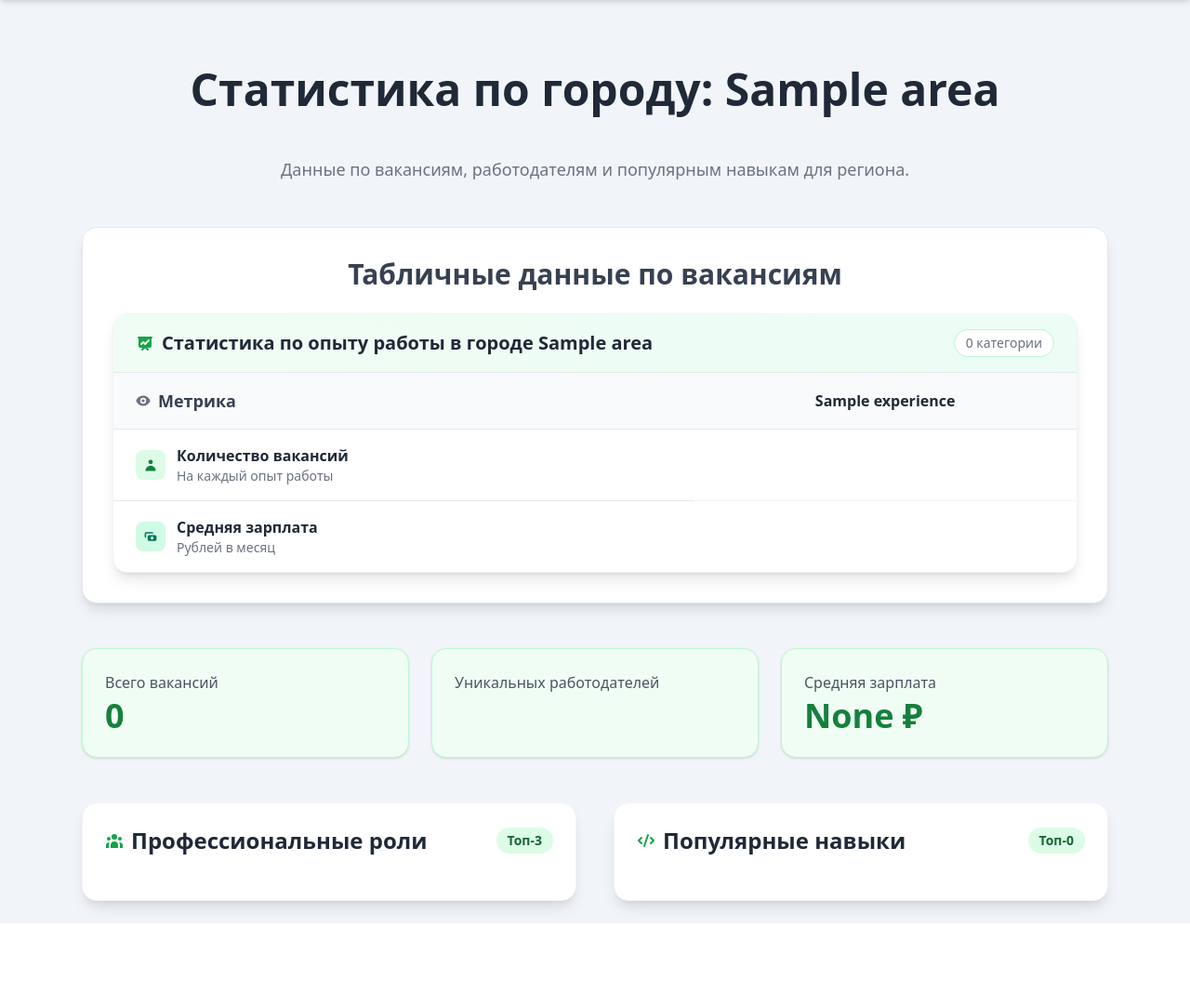
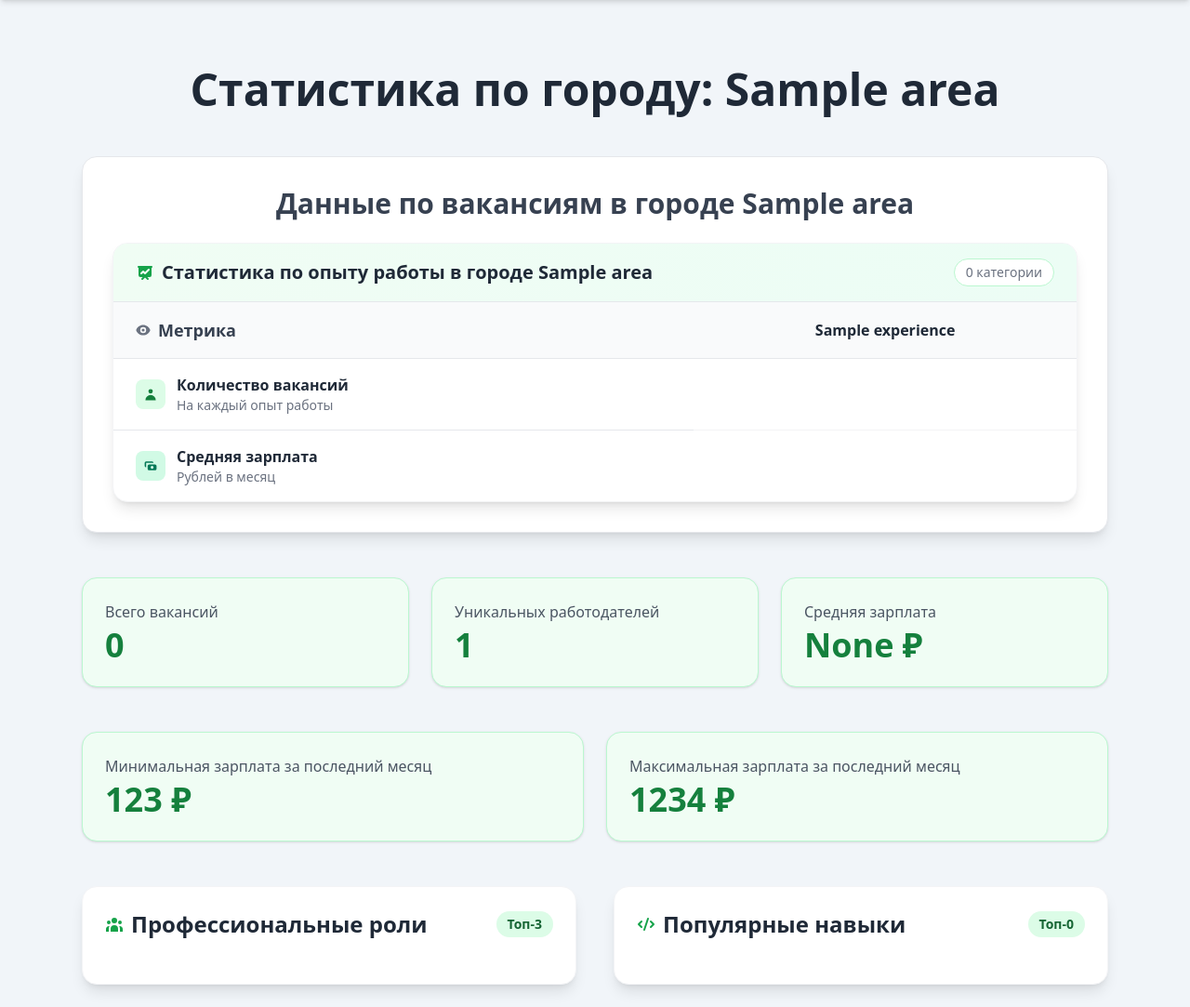
Before and after one commit to 4eLoBeK-001/HHParser, a Django app: a page that uses templates/hh_app/city.html in a window 1280 px wide. Shown: the part 76-1159 px from the top of the page at 93% size. Before the commit the page ends 1069 px from the top, so only its background shows below. Run offline with Django 5.2, Linux system fonts and the light colour scheme; tables that the repository leaves empty hold one stand-in row (values such as "Sample post"); some libraries are stand-ins or nearby versions.

Commit message:
number of employers is unique

```diff
--- a/hh_app/views.py
+++ b/hh_app/views.py
@@ -224,6 +224,7 @@ def city_statistics(request, area_name):
             **item,
             "percent": round(percent, 1)
         })
+    distinct_emp = Employer.objects.filter(vacancies__area=area).distinct().count()
     context = {
         'area': area,
         'count_vacancies': count_vacancies,
@@ -232,5 +233,6 @@ def city_statistics(request, area_name):
         'result': result,
         'skill_statistics': skill_statistics,
         'prof_roles_statistics': prof_roles_statistics,
+        'distinct_emp': distinct_emp,
     }
     return render(request, 'hh_app/city.html', context)
--- a/templates/hh_app/city.html
+++ b/templates/hh_app/city.html
@@ -5,20 +5,14 @@
 
     <!-- Заголовок -->
     <h1 class="text-center text-5xl font-extrabold mb-4 text-gray-800">
-        Статистика по городу: {{ area }}
+        Статистика по городу: {{ area.name }}
     </h1>
-
-    <p class="text-center text-gray-500 text-lg">
-        Данные по вакансиям, работодателям и популярным навыкам для региона.
-    </p>
-
-
 
     <!-- Таблица -->
     <div class="bg-white rounded-2xl shadow-lg border border-gray-200 p-8">
 
         <h2 class="text-3xl font-semibold mb-6 text-gray-700 text-center">
-            Табличные данные по вакансиям
+            Данные по вакансиям в городе {{ area.name }}
         </h2>
 
         <div class="bg-white rounded-2xl shadow-lg border border-gray-100 overflow-hidden">
@@ -173,7 +167,7 @@
 
             <div class="bg-green-50 border border-green-200 p-6 rounded-2xl shadow hover:shadow-lg transition">
                 <p class="text-gray-600">Уникальных работодателей</p>
-                <p class="text-4xl font-extrabold text-green-700 mt-1">{{ s }}</p>
+                <p class="text-4xl font-extrabold text-green-700 mt-1">{{ distinct_emp }}</p>
             </div>
 
             <div class="bg-green-50 border border-green-200 p-6 rounded-2xl shadow hover:shadow-lg transition">
@@ -183,6 +177,20 @@
 
         </section>
 
+        <!-- Блок с максимальной и минимальной зарплатой -->
+        <section class="grid grid-cols-1 md:grid-cols-2 gap-6">
+
+            <div class="bg-green-50 border border-green-200 p-6 rounded-2xl shadow hover:shadow-lg transition">
+                <p class="text-gray-600">Минимальная зарплата за последний месяц</p>
+                <p class="text-4xl font-extrabold text-green-700 mt-1">123 ₽</p>
+            </div>
+
+            <div class="bg-green-50 border border-green-200 p-6 rounded-2xl shadow hover:shadow-lg transition">
+                <p class="text-gray-600">Максимальная зарплата за последний месяц</p>
+                <p class="text-4xl font-extrabold text-green-700 mt-1">1234 ₽</p>
+            </div>
+
+        </section>
 
         <!-- Популярные навыки -->
         <div class="grid grid-cols-1 lg:grid-cols-2 gap-10 mt-12">
```
